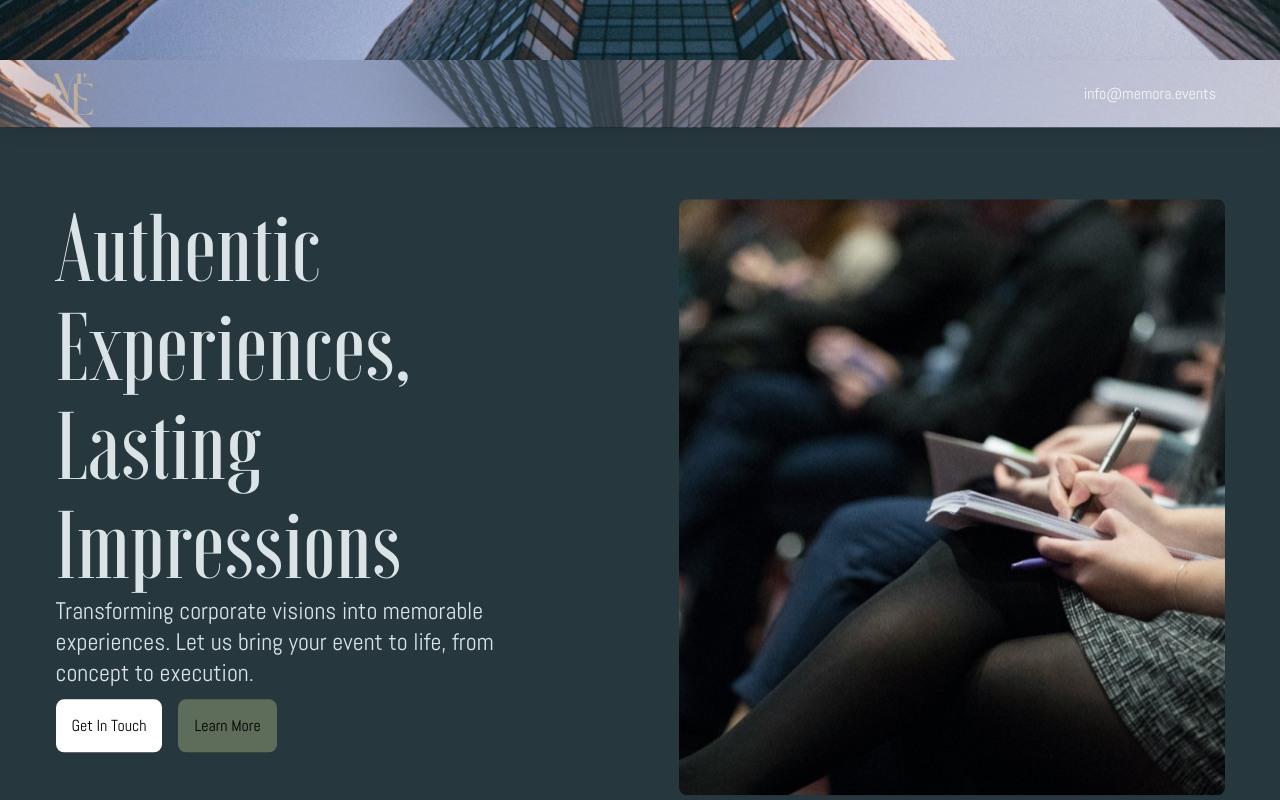
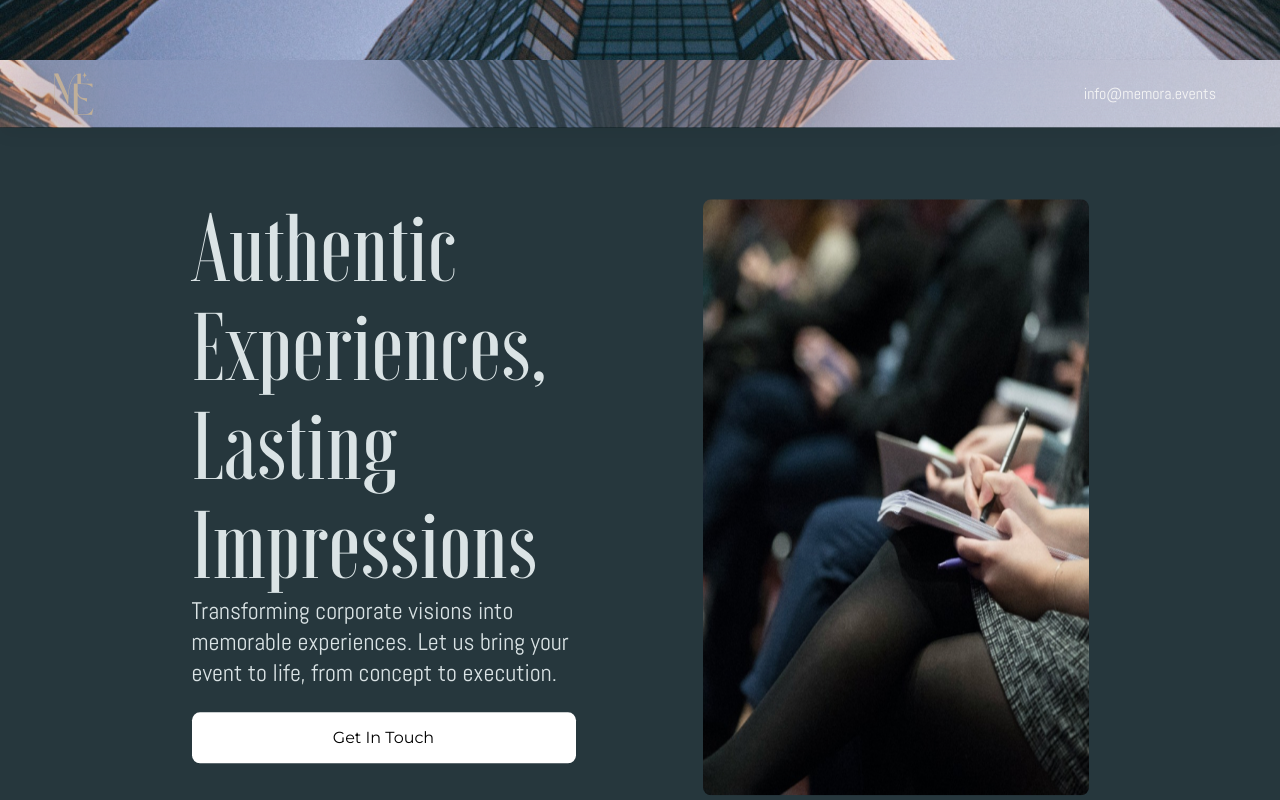
Before and after one commit to V-School-Module-7/memora, a React (Vite) app in the folder memora/: page / in a window 1280 px wide. Shown: the part 740-1540 px from the top of the page. Built offline with nearby package versions, Linux system fonts and the light colour scheme.

Commit message:
some design adjustments

```diff
--- a/memora/src/components/Experiences.jsx
+++ b/memora/src/components/Experiences.jsx
@@ -19,16 +19,6 @@ export default function Experiences(){
                             duration={600}
                         >Get In Touch</Link>
             {/* <button className = "getInTouch">Get In Touch</button> */}
-            <Link
-                            activeClass="active"
-                            className="learnMore"
-                            to="about"
-                            spy={true}
-                            smooth={true}
-                            offset={-70}
-                            duration={600}
-                        >Learn More</Link>
-            {/* <button className = "learnMore">Learn More</button> */}
             </div>
             <img src = 'image1.jpg' className = "experiencesImage"></img>
         </div>
--- a/memora/src/styles/experiences.css
+++ b/memora/src/styles/experiences.css
@@ -12,6 +12,13 @@
     font-style: normal;
   }
 
+  @font-face {
+    font-family: 'Montserrat';
+    src: url('/fonts/Montserrat-Variable.ttf') format('truetype');
+    font-weight: normal;
+    font-style: normal;
+  }
+
 .experiences{
     width: 100vw;
 height: 46.0625rem;
@@ -20,12 +27,14 @@ background: #26373D;
 display: flex;
 position:relative;
 justify-content: space-around;
-padding-top: 4.5rem;
-transform:  translateY(-0.5%)
+/* border: solid 1px red; */
+padding: 4.5rem 10% 0rem 10%;
+transform:  translateY(-0.5%);
+/* z-index : 3 */
 }
 
 .textContainer{
-    width: 40vw
+    width: 30vw;
 }
 
 .experiencesTitle{
@@ -39,8 +48,8 @@ line-height: normal;
 }
 
 .experiencesText{
-width: 29.8125rem;
-height: 6.5rem;
+width:100%;
+/* height: 6.5rem; */
 flex-shrink: 0;
 color: #DAE3E5;
 font-family: 'Abel';
@@ -48,12 +57,14 @@ font-size: 1.5rem;
 font-style: normal;
 font-weight: 400;
 line-height: normal;
+margin-bottom: 1.5rem;
 }
 
 .getInTouch{
     display: inline-flex;
-    font-family: 'Abel';
+    font-family: 'Montserrat';
     padding: 1rem;
+    width: 100%;
     justify-content: center;
     align-items: center;
     gap: 1rem;
@@ -61,22 +72,12 @@ line-height: normal;
 background: #FFF;
 border:none;
 margin-right: 1rem;
-}
-
-.learnMore{
-    display: inline-flex;
-    padding: 1rem;
-    justify-content: center;
-    font-family: 'Abel';
-    align-items: center;
-    gap: 1rem;
-    border-radius: 0.5rem;
-background: #5E6C5A;
-border:none
+margin-bottom: 1rem;
 }
 
 .experiencesImage{
     width: 34.125rem;
+    /* max-width: 30vw; */
 height: 37.25rem;
 flex-shrink: 0;
 border-radius: 0.5rem;
@@ -84,6 +85,16 @@ border-radius: 0.5rem;
 
 .experiencesImageSmall{
     display:none
+}
+
+@media only screen and (max-width : 1400px){
+    .experiencesImage{
+        width: 24.125rem;
+        /* max-width: 30vw; */
+    height: 37.25rem;
+    flex-shrink: 0;
+    border-radius: 0.5rem;
+    }
 }
 
 @media only screen and (max-width : 1100px){
@@ -130,9 +141,9 @@ border-radius: 0.5rem;
         display:none
     }
 
-    .getInTouch, .learnMore {
+    /* .getInTouch, .learnMore {
         display:none
-    }
+    } */
 }
 
 @media only screen and (max-width: 480px){
--- a/memora/src/styles/mission.css
+++ b/memora/src/styles/mission.css
@@ -82,11 +82,12 @@ justify-content: center;
 gap: 0.5rem;
 position: absolute;
 top: 50%;
-left: 45%;
+left: 50%;
 transform: translate(-50%, -50%);
 width: 66vw;
 z-index: 0;
 text-align: center;
+/* border: solid 1px red */
 }
 
 .missionText > h1 {
@@ -151,8 +152,13 @@ line-height: 2.5rem; /* 150% */
 
 @media only screen and (max-width : 510px){
 
+.mission {
+height:30rem;
+transform: translateY(-5%);
+}
+
     .missionText > h1{
-margin-bottom: 4rem;
+margin-bottom: 1rem;
 font-size: 2.5rem;
     }
 
```
